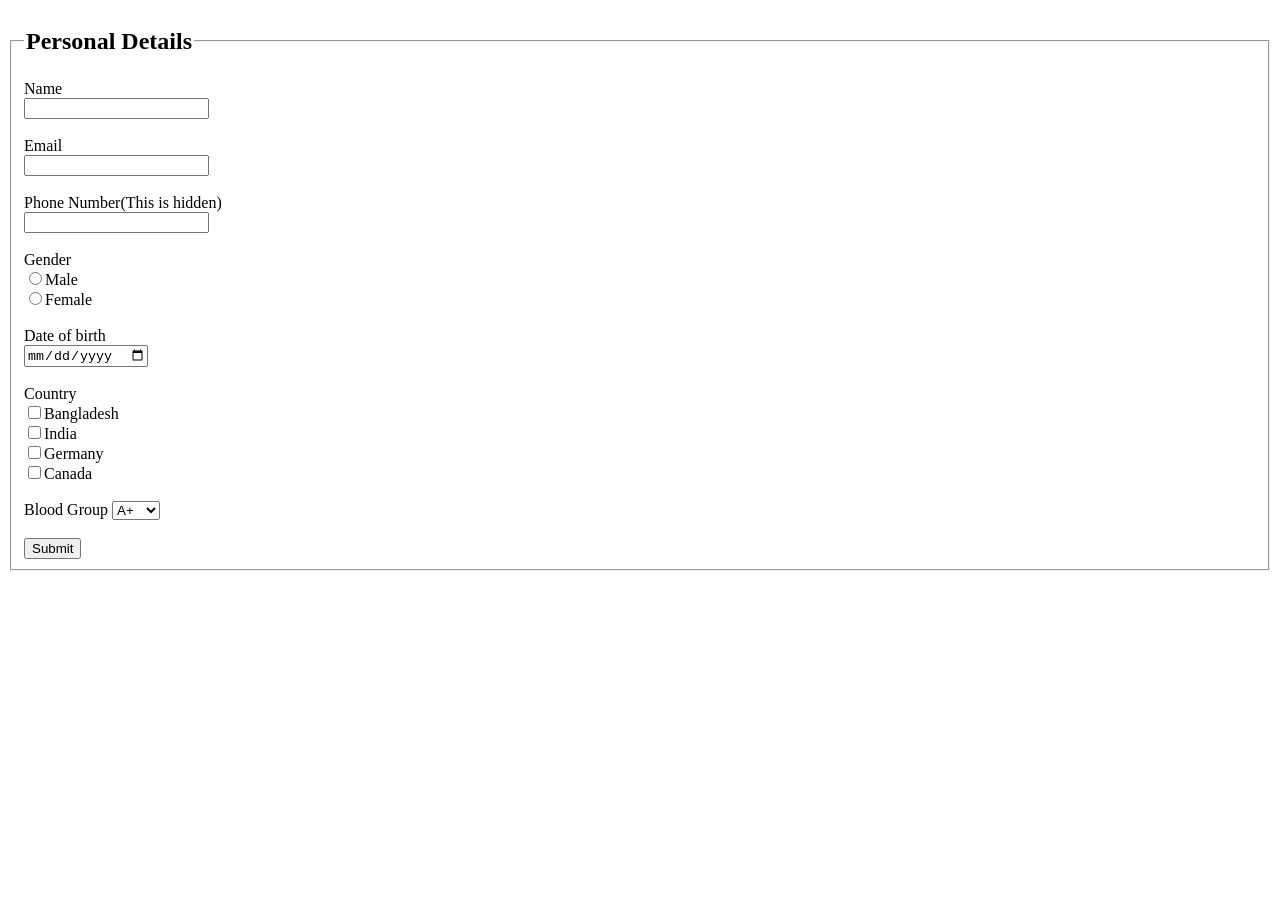
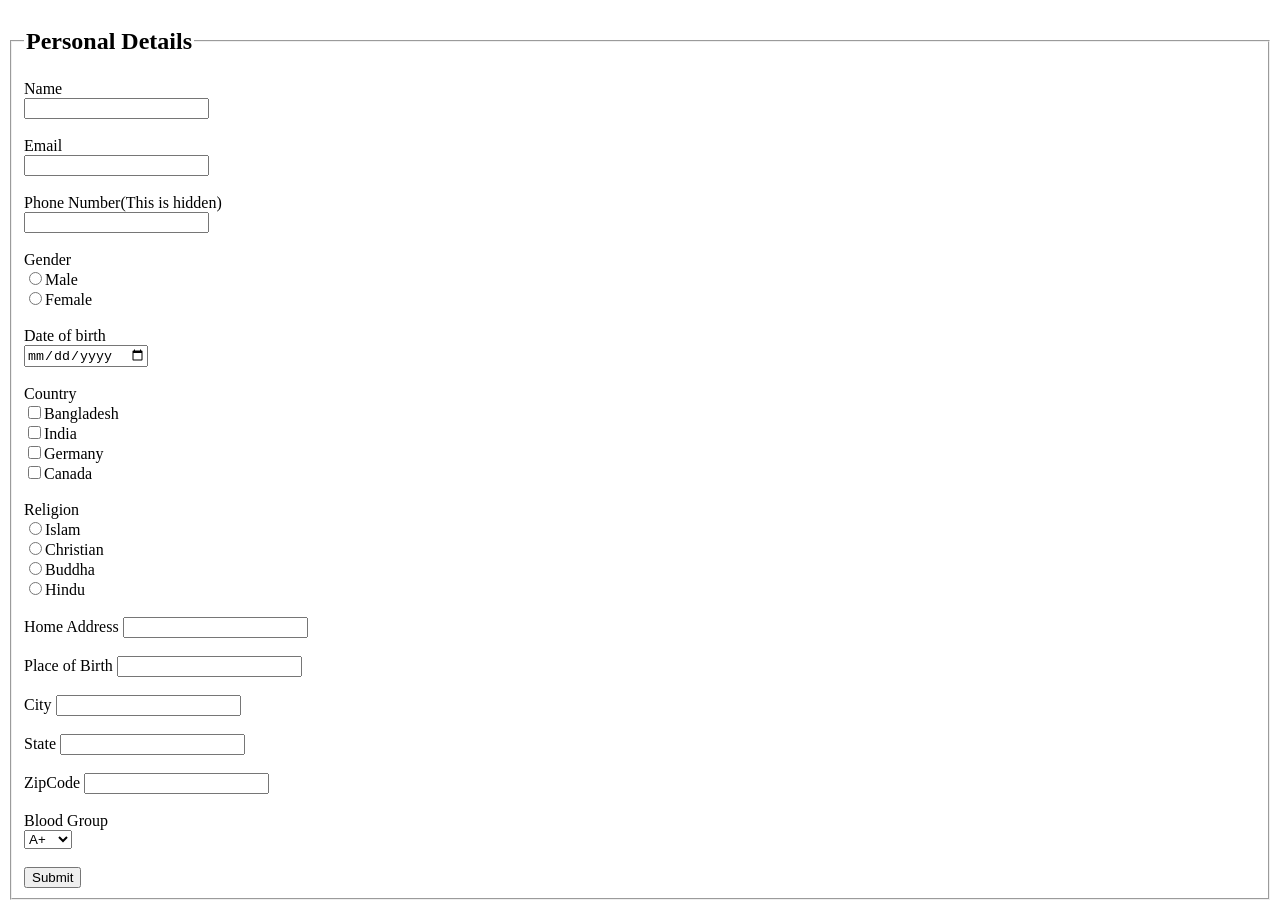
Before and after one commit to DmRayyan/Web-Dev, a plain HTML site: page Module 1/Lesson 6/activity 8.html in a window 1280 px wide. Before the commit the page ends 800 px from the top, so only its background shows below. Drawn offline with Linux system fonts and the light colour scheme.

Commit message:
Form in html? Big fan

```diff
--- a/Module 1/Lesson 6/activity 8.html
+++ b/Module 1/Lesson 6/activity 8.html
@@ -23,7 +23,22 @@
                 <input type="checkbox" id="Country" value="India">India<br>
                 <input type="checkbox" id="Country" value="Germany">Germany<br>
                 <input type="checkbox" id="Country" value="Canada">Canada<br><br>
-                <label for="">Blood Group</label>
+                <label for="">Religion</label><br>
+                <input type="radio" id="Religion" value="Islam">Islam <br>
+                <input type="radio" id="Religion" value="Christian">Christian <br>
+                <input type="radio" id="Religion" value="Buddha">Buddha <br>
+                <input type="radio" id="Religion" value="Hindu">Hindu <br><br>
+                <label for="">Home Address</label>
+                <input type="text" id="Home Address"> <br><br>
+                <label for="">Place of Birth</label>
+                <input type="text" id="Place of Birth"><br><br>
+                <label for="">City</label>
+                <input type="text" id="City"><br><br>
+                <label for="">State</label>
+                <input type="text" id="State"><br><br>
+                <label for="">ZipCode</label>
+                <input type="text" id="ZipCode"><br><br>
+                <label for="">Blood Group</label><br>
                 <select name="blood group" id="blood group">
                     <option value="A+">A+</option>
                     <option value="B+">B+</option>
```
